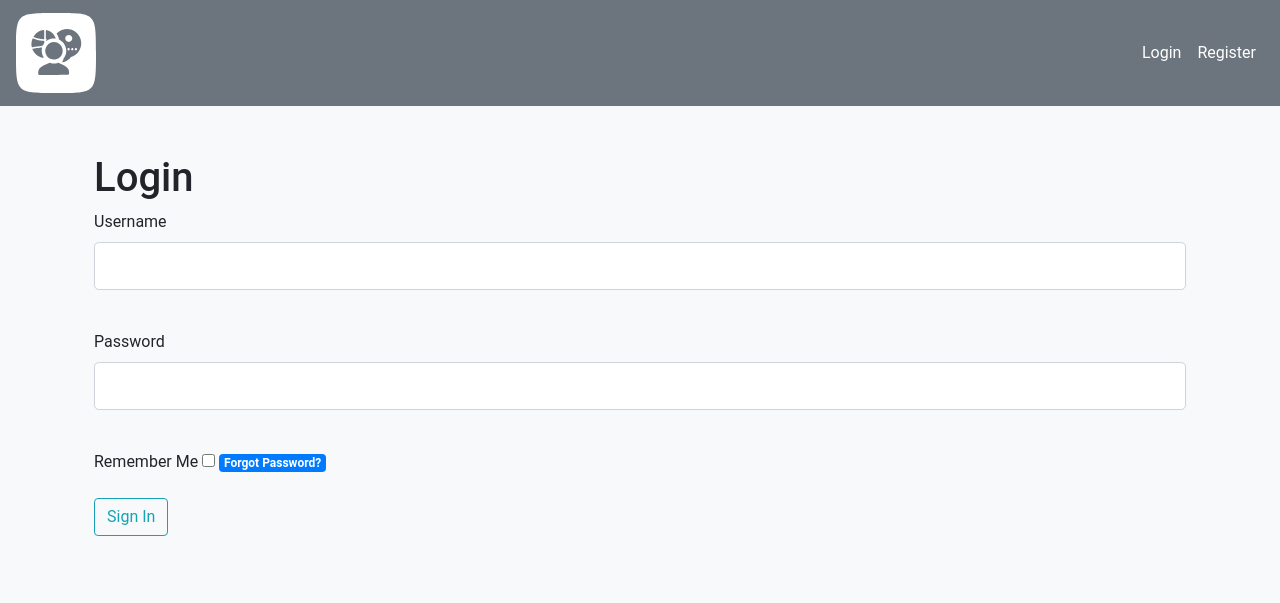
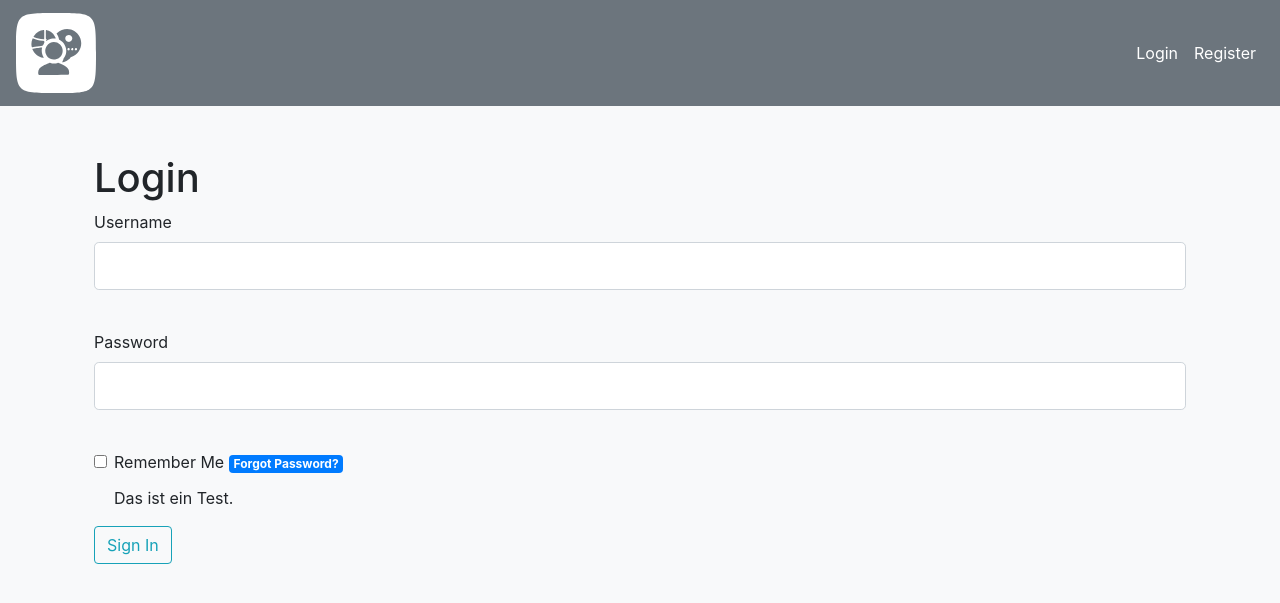
Before and after one commit to julianzulehner/polyglotpivot, a Flask app: page /login in a window 1280 px wide. Shown: the top 603 px of the page. Run offline with Flask 3, Linux system fonts and the light colour scheme; some libraries are stand-ins or nearby versions.

Commit message:
First changes design

```diff
--- a/app/static/custom.css
+++ b/app/static/custom.css
@@ -7,7 +7,7 @@
     margin-right: 5px;
 }
 
-*{
+/* *{
     padding: 0;
     margin: 0;
 }
@@ -18,11 +18,11 @@
 }
 
 .container{
-    width: 1600px;
+    max-width: 1200px;
     margin: auto;
 }
 
 .subcontainer{
-    width: 85%;
+    max-width: 85vb;
     margin: auto;
-}
+} */
--- a/app/templates/login.html
+++ b/app/templates/login.html
@@ -3,8 +3,9 @@
     <h1>Login</h1>
     <form action="" method="post" novalidate>
         {{ form.hidden_tag() }}
+        <div class="mb-3">
             <p>
-            {{ form.username.label(class="form-control-label") }}<br>
+                {{ form.username.label(class="form-label") }}<br>
                 {% if form.username.errors %}
                     {{ form.username(class="form-control form-control-lg is-invalid")}}<br>
                     {% for error in form.username.errors %}
@@ -25,14 +26,18 @@
                     {{ form.password(class="form-control form-control-lg") }} <br>
                 {% endif %}
             </p>
-        <p>
-            {{ form.remember_me.label(class="form=control-label")}}
-            {{ form.remember_me(class="checkbox")}}
+            <div class="mb-3 form-check">
+                {{ form.remember_me(class="form-check-input")}}
+                {{ form.remember_me.label(class="form=form-check-label")}}
                 <a href="{{ url_for('reset_password_request')}}"><span class="badge badge-primary">Forgot Password?</span></a>
-        </p>
+                <div class="form-text">Das ist ein Test.</div>
+            </div>
             <p>
                 {{ form.submit(class="btn btn-outline-info")}}
             </p>
 
+
+        </div>
+
     </form>
 {% endblock %}
--- a/app/templates/practice.html
+++ b/app/templates/practice.html
@@ -21,7 +21,7 @@
     </p>
     {% else %}
     <p>
-        {{ form.your_answer(class="form-control-lg form-control",autofocus=True)}}
+        {{ form.your_answer(class="form-control-lg form-control",autofocus=True, autocomplete="off")}}
     </p>
     <p>
         {{ form.submit(class="btn btn-outline-info") }}
```
Lines whose indentation alone changed are shown as unchanged.
